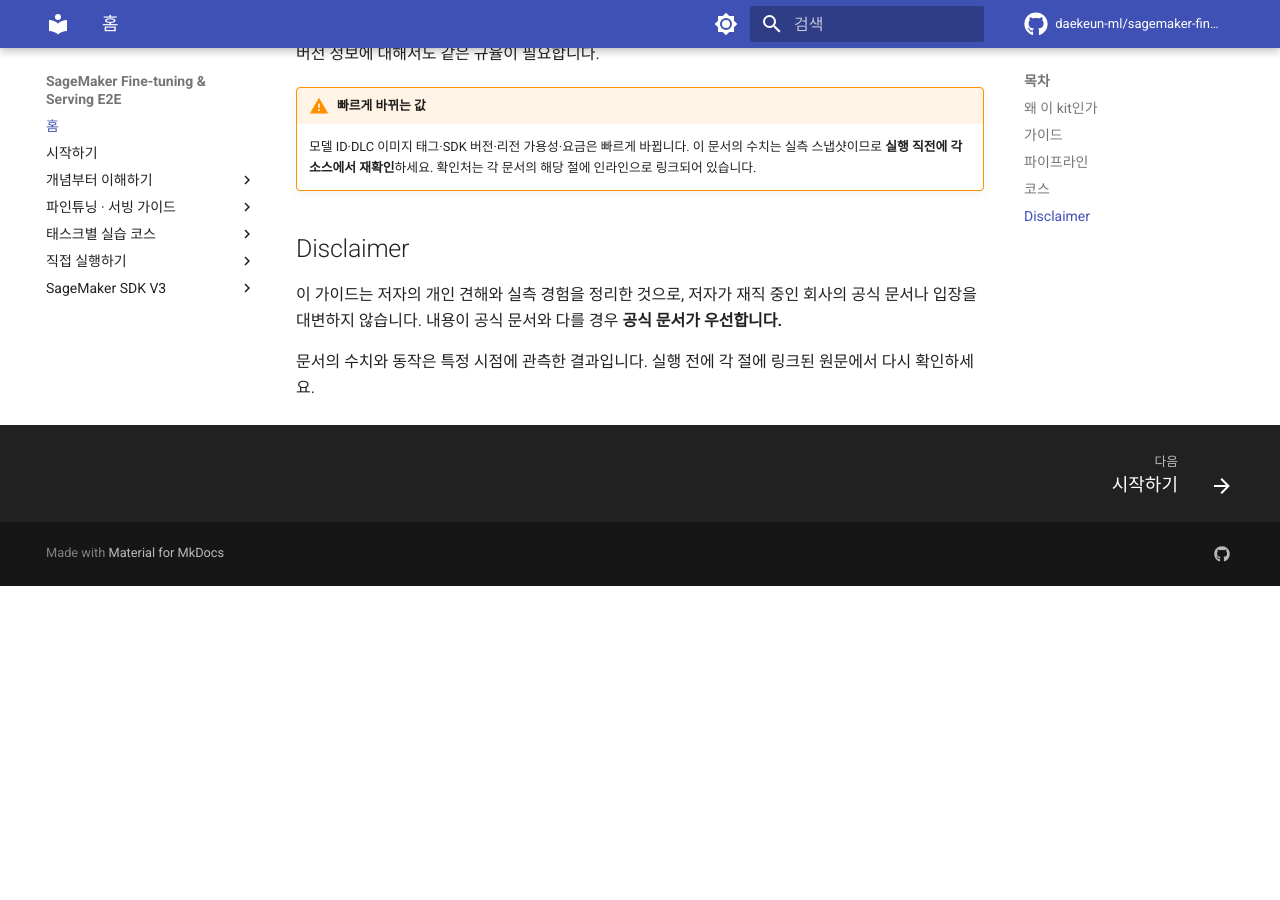
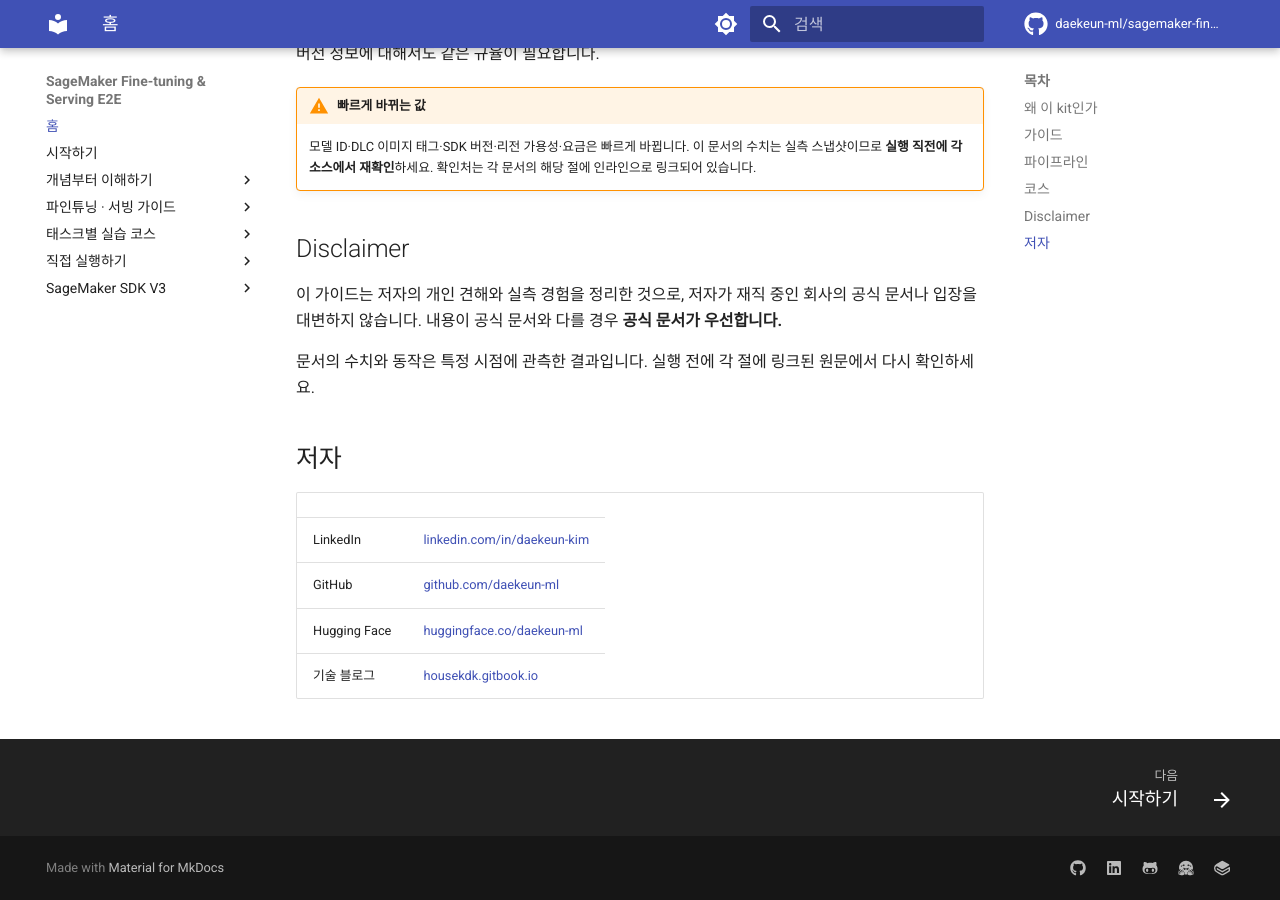
Before and after one commit to daekeun-ml/sagemaker-finetune-serve-e2e, an MkDocs documentation site: the page built from docs/index.md, in a window 1280 px wide and 900 px high, scrolled down 3155 px. Built offline with MkDocs 1.6.1 and Material for MkDocs 9.7.7, drawn with Linux system fonts in a browser that asks for light colours; comment, search, counter and statistics services are not loaded; before the commit the page ends 3741 px from its top, so only the background shows below that.

Commit message:
Point the README at the guidebook, and give the docs a footer that leads somewhere
README

The link to the docs site was one line of body text that read like a footnote, so
it is now a heading with an emoji and an arrow — a heading is the only way to make
text larger on GitHub, which strips inline styles.

What it says about the site changed twice. "검색 가능한 문서, 코스별 가이드,
다이어그램" listed features you can see from the nav, and "README보다 자세합니다"
disparaged the page you are currently reading. It now says who the site is for and
how it is organised: for someone who wants to understand why rather than retype
code, starting from concepts if SageMaker is new, with each section running
pain point → why → so this value. Two concrete examples stand in for the claim —
why a training Job died during merge, why serving would not come up on a 24GB GPU.

Added a torchtune-style link bar under the title with six destinations. Six, not
all fourteen sections, because the rest wrap to a second line and GitHub already
generates a table of contents from the heading structure.

Docs

Footer social icons now include the author's LinkedIn, GitHub, Hugging Face and
GitBook alongside the repo, and the home page ends with the same links in a table
for anyone who does not notice footer icons. Verified each icon exists in the
installed Material package first — a missing icon name is not a build warning, it
just silently omits the link.

```diff
--- a/docs/index.md
+++ b/docs/index.md
@@ -105,3 +105,12 @@
 
 문서의 수치와 동작은 특정 시점에 관측한 결과입니다. 실행 전에 각 절에 링크된 원문에서 다시
 확인하세요.
+
+## 저자
+
+| | |
+|---|---|
+| LinkedIn | [linkedin.com/in/daekeun-kim](https://www.linkedin.com/in/daekeun-kim) |
+| GitHub | [github.com/daekeun-ml](https://github.com/daekeun-ml) |
+| Hugging Face | [huggingface.co/daekeun-ml](https://huggingface.co/daekeun-ml) |
+| 기술 블로그 | [housekdk.gitbook.io](https://housekdk.gitbook.io/) |
--- a/mkdocs.yml
+++ b/mkdocs.yml
@@ -109,9 +109,24 @@
   - stylesheets/extra.css
 
 extra:
+  # 모든 페이지 하단 푸터에 아이콘으로 붙습니다(Material 기본). 첫 항목은 이 리포,
+  # 나머지는 저자 프로필 — 문서를 읽다 저자를 찾는 사람이 나가는 경로입니다.
   social:
     - icon: fontawesome/brands/github
       link: https://github.com/daekeun-ml/sagemaker-finetune-serve-e2e
+      name: 이 kit의 GitHub 리포지토리
+    - icon: fontawesome/brands/linkedin
+      link: https://www.linkedin.com/in/daekeun-kim
+      name: 저자 LinkedIn
+    - icon: fontawesome/brands/github-alt
+      link: https://github.com/daekeun-ml
+      name: 저자 GitHub
+    - icon: simple/huggingface
+      link: https://huggingface.co/daekeun-ml
+      name: 저자 Hugging Face
+    - icon: simple/gitbook
+      link: https://housekdk.gitbook.io/
+      name: 저자 기술 블로그 (GitBook)
 
 # 링크가 끊기면 빌드를 실패시킵니다(CI에서 --strict 로 강제).
 # 2,300줄 문서에 상호참조가 많아, 문서를 옮길 때 깨진 링크를 배포 전에 잡는 것이 목적입니다.
```
Also changed, not shown: README.md (+7 -1 lines).
